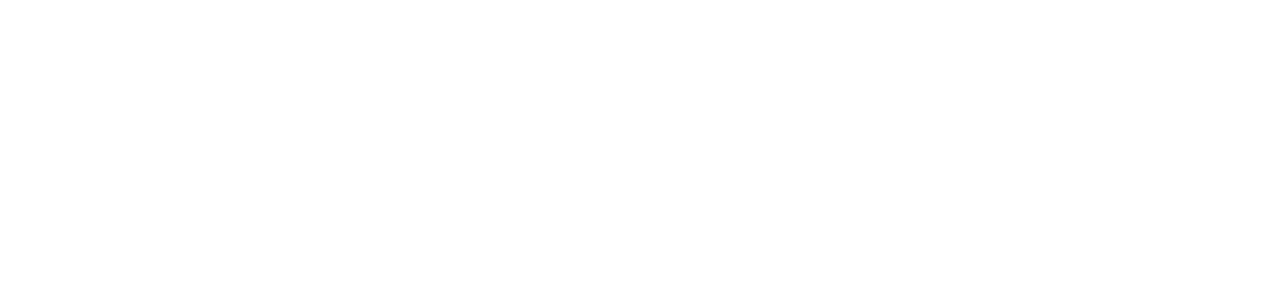
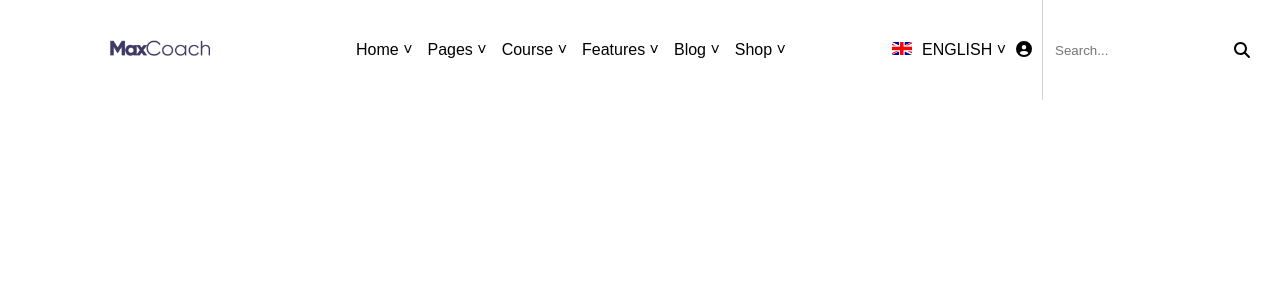
Before and after one commit to Levva01/proj-html-vuejs, a Vue app: page / in a window 1280 px wide. Shown: the top 300 px of the page. Built offline with nearby package versions, Linux system fonts and the light colour scheme.

Commit message:
header completato

```diff
--- a/package.json
+++ b/package.json
@@ -13,6 +13,8 @@
     "@fortawesome/free-regular-svg-icons": "^6.1.1",
     "@fortawesome/free-solid-svg-icons": "^6.1.1",
     "@fortawesome/vue-fontawesome": "^2.0.7",
+    "bootstrap": "^5.1.3",
+    "bootstrap-vue": "^2.22.0",
     "core-js": "^3.8.3",
     "vue": "^2.6.14"
   },
--- a/public/index.html
+++ b/public/index.html
@@ -14,4 +14,13 @@
     <div id="app"></div>
     <!-- built files will be auto injected -->
   </body>
+
+  <style>
+    html, body{
+      margin: 0;
+      padding: 0;
+      box-sizing: border-box;
+      font-family: Arial, Helvetica, sans-serif;
+    }
+  </style>
 </html>
--- a/src/App.vue
+++ b/src/App.vue
@@ -21,6 +21,6 @@
 }
 </script>
 
-<style lang="scss" scoped>
+<style lang="scss">
 
 </style>
--- a/src/components/Blocks/BaseHeader.vue
+++ b/src/components/Blocks/BaseHeader.vue
@@ -1,14 +1,38 @@
 <template>
-  <header>
+  <header class="header">
+
+    <BaseLogo/>
+    <BaseNav/>
+    <BaseImpo/>
+
   </header>
 </template>
 
 <script>
+
+import BaseLogo from '@/components/Commons/CommonsHeader/BaseLogo.vue'
+import BaseNav from '@/components/Commons/CommonsHeader/BaseNav.vue'
+import BaseImpo from '@/components/Commons/CommonsHeader/BaseImpo.vue'
+
+
 export default {
     name: 'BaseHeader',
+    components: {
+      BaseLogo,
+      BaseNav,
+      BaseImpo,
+    },
 }
 </script>
 
 <style lang="scss" scoped>
-
+  .header{
+    margin-left: 100px;
+    margin-right: 1.25rem;
+    display: flex;
+    align-items: center;
+    height: 6.25rem;
+    padding: 0 .625rem;
+    justify-content: space-between;
+  }
 </style>
--- /dev/null
+++ b/src/components/Commons/CommonsHeader/BaseImpo.vue
@@ -0,0 +1,78 @@
+<template>
+
+    <div class="impo-search">
+
+        <div class="language">
+            <img src="../../../assets/img/en.png" alt="English">
+            <span>ENGLISH &#709;</span>
+        </div>
+
+        <div class="account">
+
+            <font-awesome-icon icon="fa-solid fa-circle-user" />
+
+        </div>
+
+        <div class="input-search">
+
+            <input type="text" placeholder="Search...">
+            <font-awesome-icon class="search" icon="fa-solid fa-magnifying-glass" />
+
+
+
+        </div>
+
+    </div>
+
+</template>
+
+<script>
+export default {
+    name: 'BaseImpo',
+}
+</script>
+
+<style lang="scss" scoped>
+
+    .impo-search{
+        display: flex;
+        gap: .625rem;
+        align-items: center;
+        height: 100%;
+
+        .language{
+            align-self: center;
+
+            img{
+                width: 1.25rem;
+                margin-right: .625rem;
+            }
+
+        }
+
+        .input-search{
+            display: flex;
+            gap: .625rem;
+            height: 100%;
+
+            input{
+                border-bottom: none;
+                border-top: none;
+                border-right: none;
+                border-left: 1px solid lightgray;
+
+
+            }
+
+            input::placeholder{
+                padding-left: .625rem;
+            }
+
+            .search{
+                align-self: center;
+            }
+
+        }
+    }
+
+</style>
--- /dev/null
+++ b/src/components/Commons/CommonsHeader/BaseLogo.vue
@@ -0,0 +1,21 @@
+<template>
+  <div class="logo">
+    <img src="../../../assets/img/dark-logo.png" alt="MaxCoach Logo">
+  </div>
+</template>
+
+<script>
+export default {
+    name: 'BaseLogo',
+}
+</script>
+
+<style lang="scss" scoped>
+
+.logo{
+  img{
+    width: 6.25rem;
+  }
+}
+
+</style>
--- /dev/null
+++ b/src/components/Commons/CommonsHeader/BaseNav.vue
@@ -0,0 +1,37 @@
+<template>
+  <nav class="header__nav">
+
+    <ul>
+
+        <li>Home &#709;</li>
+        <li>Pages &#709;</li>
+        <li>Course &#709;</li>
+        <li>Features &#709;</li>
+        <li>Blog &#709;</li>
+        <li>Shop &#709;</li>
+
+    </ul>
+
+  </nav>
+</template>
+
+<script>
+export default {
+    name: 'BaseNav',
+}
+</script>
+
+<style lang="scss" scoped>
+
+    .header__nav{
+        ul{
+            display: flex;
+            gap: .9375rem;
+            li{
+                list-style-type: none;
+            }
+        }
+    }
+
+
+</style>
--- a/src/main.js
+++ b/src/main.js
@@ -9,10 +9,12 @@
 
 
 /* import specific icons */
-import { faUserSecret } from '@fortawesome/free-solid-svg-icons'
+import { faCircleUser, faMagnifyingGlass, faUserSecret } from '@fortawesome/free-solid-svg-icons'
 
 /* add icons to the library */
 library.add(faUserSecret)
+library.add(faCircleUser)
+library.add(faMagnifyingGlass)
 
 /* add font awesome icon component */
 Vue.component('font-awesome-icon', FontAwesomeIcon)
```
Also changed, not shown: 1 other file (tests, documents, lock files or other folders).
